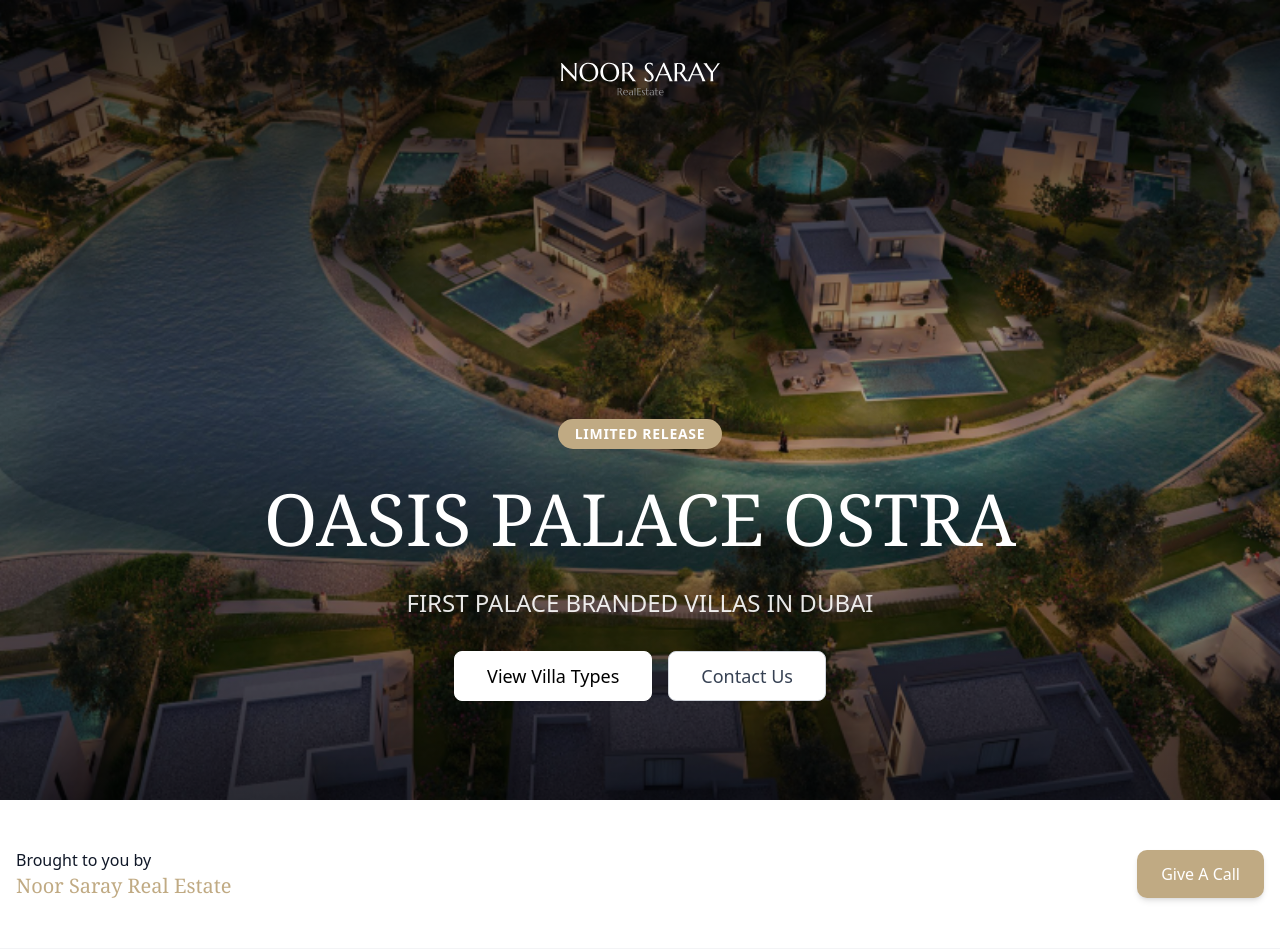
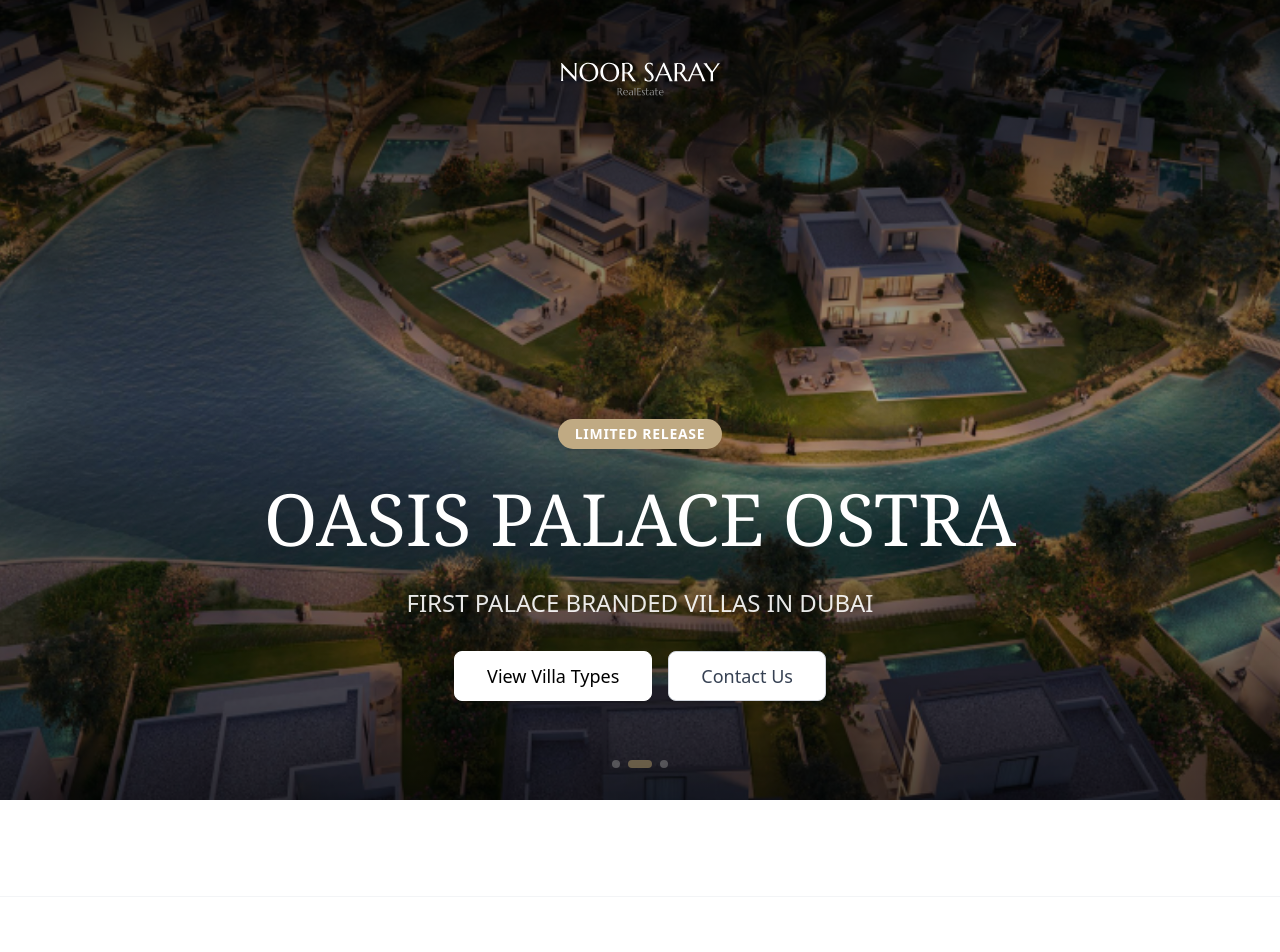
Before and after one commit to Afsalasif/oasis, a Next.js app: page /oasis-palace-ostra in a window 1280 px wide. Shown: the top 952 px of the page. Built offline with nearby package versions, Linux system fonts and the light colour scheme; no server answers.

Commit message:
secondary

```diff
--- a/app/oasis-palace-ostra/OasisPalaceOstraLanding.tsx
+++ b/app/oasis-palace-ostra/OasisPalaceOstraLanding.tsx
@@ -9,6 +9,64 @@
 import { Badge } from "@/components/ui/badge"
 import ContactModal from "@/components/ContactModal"
 import { Separator } from "@/components/ui/separator"
+const HeroSlider = () => {
+    const [currentSlide, setCurrentSlide] = useState(0)
+
+    const slides = [
+        "/lux.png",
+        "/hero.png",
+        "/hero2.png",
+
+    ]
+    useEffect(() => {
+        const interval = setInterval(() => {
+            setCurrentSlide((prev) => (prev === slides.length - 1 ? 0 : prev + 1))
+        }, 5000)
+
+        return () => clearInterval(interval)
+    }, [slides.length])
+
+    return (
+        <div className="relative w-full h-full overflow-hidden">
+            {slides.map((slide, index) => (
+                <motion.div
+                    key={index}
+                    className="absolute inset-0"
+                    initial={{ opacity: 0 }}
+                    animate={{
+                        opacity: currentSlide === index ? 1 : 0,
+                        scale: currentSlide === index ? 1 : 1.1,
+                    }}
+                    transition={{
+                        opacity: { duration: 1.5 },
+                        scale: { duration: 8 },
+                    }}
+                >
+                    <Image
+                        src={slide || "/placeholder.svg"}
+                        alt={`Oasis Palace Ostra - Slide ${index + 1}`}
+                        fill
+                        className="object-cover"
+                        priority={index === 0}
+                    />
+                </motion.div>
+            ))}
+
+            <div className="absolute bottom-8 left-0 right-0 z-10 flex justify-center gap-2">
+                {slides.map((_, index) => (
+                    <button
+                        key={index}
+                        className={`w-2 h-2 rounded-full transition-all duration-300 ${currentSlide === index ? "w-6 bg-[#c0aa83]" : "bg-white/50"
+                            }`}
+                        onClick={() => setCurrentSlide(index)}
+                        aria-label={`Go to slide ${index + 1}`}
+                    />
+                ))}
+            </div>
+        </div>
+    )
+}
+
 
 export default function OasisPalaceOstraLanding() {
     const [isVisible, setIsVisible] = useState(false)
@@ -17,6 +75,7 @@
     const openContactModal = () => {
         setIsContactModalOpen(true)
     }
+
     const payments = [
         { percent: '10%', title: 'Down Payment', subtitle: 'On Booking', date: '' },
         { percent: '10%', title: '1st Installment', subtitle: '', date: 'June 2025' },
@@ -61,15 +120,9 @@
                     <div className=" h-40 z-30 w-40">
                         <img className="h-full invert w-full" src="/noorsaraylogo.svg" alt="" /></div>
                 </div>
-
+                {/* Animated Slider */}
                 <div className="absolute inset-0">
-                    <Image
-                        src="/hero.png"
-                        alt="Oasis Palace Ostra"
-                        fill
-                        className="object-cover"
-                        priority
-                    />
+                    <HeroSlider />
                 </div>
                 <div className="absolute inset-0 bg-gradient-to-b from-black/70 via-transparent to-black/50 z-20"></div>
 
@@ -158,31 +211,6 @@
                 <div className="container mx-auto px-4">
                     <div className="flex flex-col md:flex-row justify-between items-center">
                         <div className="mb-6 md:mb-0">
-                            <div className="flex items-center">
-
-                                <div>
-                                    <p className="text-gray-900 font-medium">Brought to you by</p>
-                                    <h3 className="text-xl font-serif text-[#c0aa83]">Noor Saray Real Estate</h3>
-                                </div>
-                            </div>
-                        </div>
-                        <div className="flex gap-4">
-                            {/* <Button asChild variant="outline" className="border-[#c0aa83] capitalize text-[#c0aa83] hover:bg-[#c0aa83]/5">
-                                <Link href="https://wa.me/+971501527835" target="_blank" rel="noopener noreferrer">
-                                    contact us
-                                </Link>
-                            </Button> */}
-                            <a
-  href="tel:+97141234567"
-  className="bg-[#c0aa83] capitalize hover:bg-[#b09973] text-white px-6 py-3 z-50 rounded-lg text-center font-medium transition duration-300 shadow-md"
->
-  Give a call
-</a>
-
-
-
-
-
                         </div>
                     </div>
                 </div>
@@ -525,10 +553,7 @@
                         <h2 className="text-3xl md:text-4xl font-serif text-gray-900 mb-4">
                             Prime <span className="text-[#c0aa83]">Location</span>
                         </h2>
-                        <p className="text-gray-600 max-w-3xl mx-auto">
-                            Strategically located in one of Dubai's most prestigious neighborhoods, offering the perfect balance of
-                            privacy and connectivity.
-                        </p>
+
                     </motion.div>
 
                     <div className="grid grid-cols-1 lg:grid-cols-3 gap-12">
```
